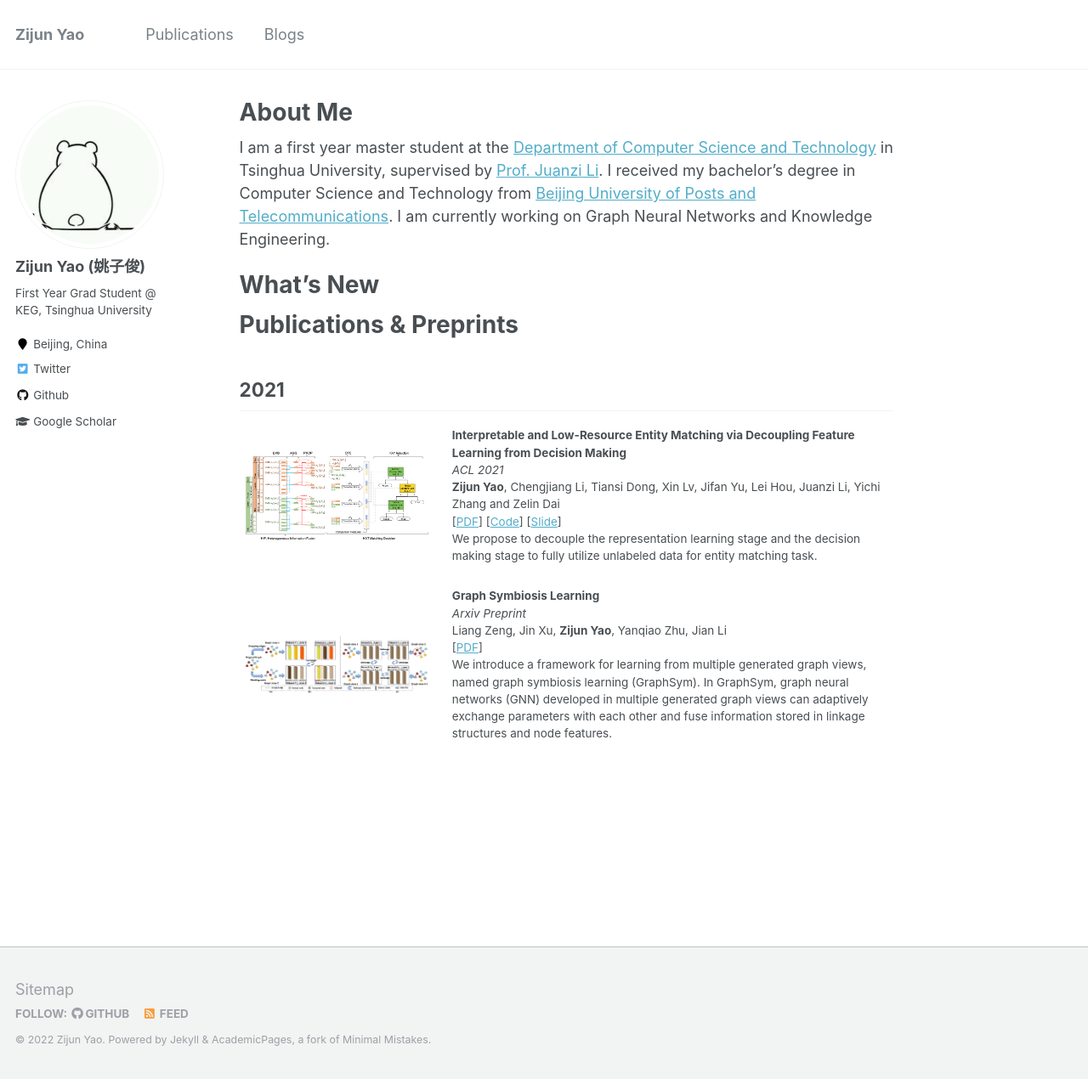
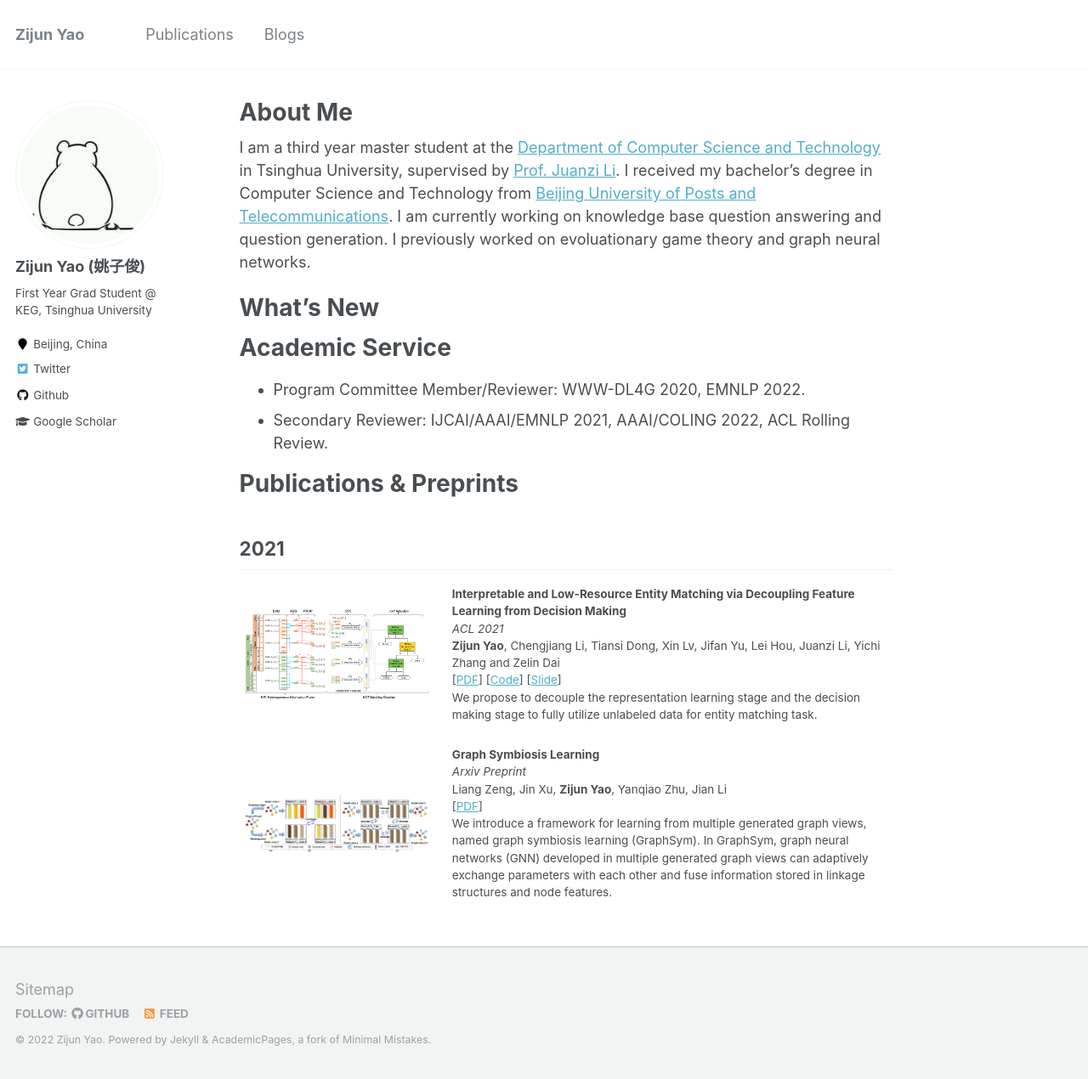
Before and after one commit to TranSirius/TranSirius.github.io, a Jekyll site: the page built from _pages/about.md, in a window 1280 px wide and 1270 px high. Shown: the whole window at 85% size. Built offline with Jekyll 4.4.1, drawn with Linux system fonts in a browser that asks for light colours.

Commit message:
add academic service

```diff
--- a/_pages/about.md
+++ b/_pages/about.md
@@ -8,13 +8,20 @@ redirect_from:
   - /about.html
 ---
 
-I am a first year master student at the [Department of Computer Science and Technology](http://www.cs.tsinghua.edu.cn/) in Tsinghua University, supervised by [Prof. Juanzi Li](http://keg.cs.tsinghua.edu.cn/persons/ljz/).
+I am a third year master student at the [Department of Computer Science and Technology](http://www.cs.tsinghua.edu.cn/) in Tsinghua University, supervised by [Prof. Juanzi Li](http://keg.cs.tsinghua.edu.cn/persons/ljz/).
 I received my bachelor's degree in Computer Science and Technology from [Beijing University of Posts and Telecommunications](https://www.bupt.edu.cn/).
-I am currently working on Graph Neural Networks and Knowledge Engineering.
+I am currently working on knowledge base question answering and question generation.
+I previously worked on evoluationary game theory and graph neural networks.
 
 What's New
 =====
 
+
+Academic Service
+=====
+
+- Program Committee Member/Reviewer:  WWW-DL4G 2020, EMNLP 2022.
+- Secondary Reviewer:  IJCAI/AAAI/EMNLP 2021, AAAI/COLING 2022, ACL Rolling Review.
 
 Publications & Preprints
 ======
```
